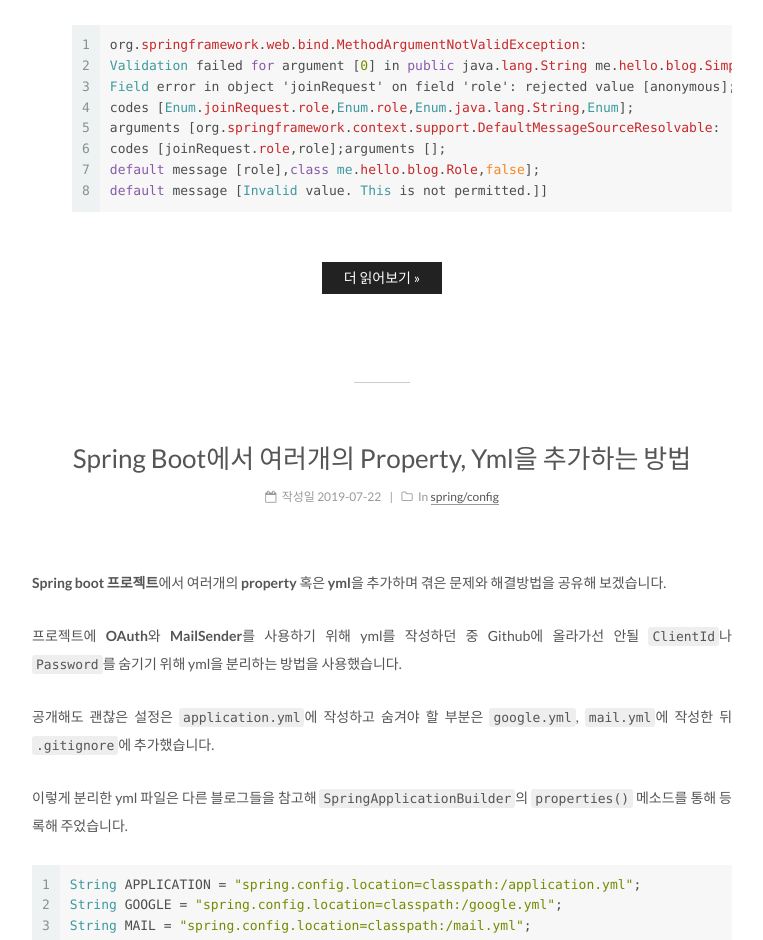
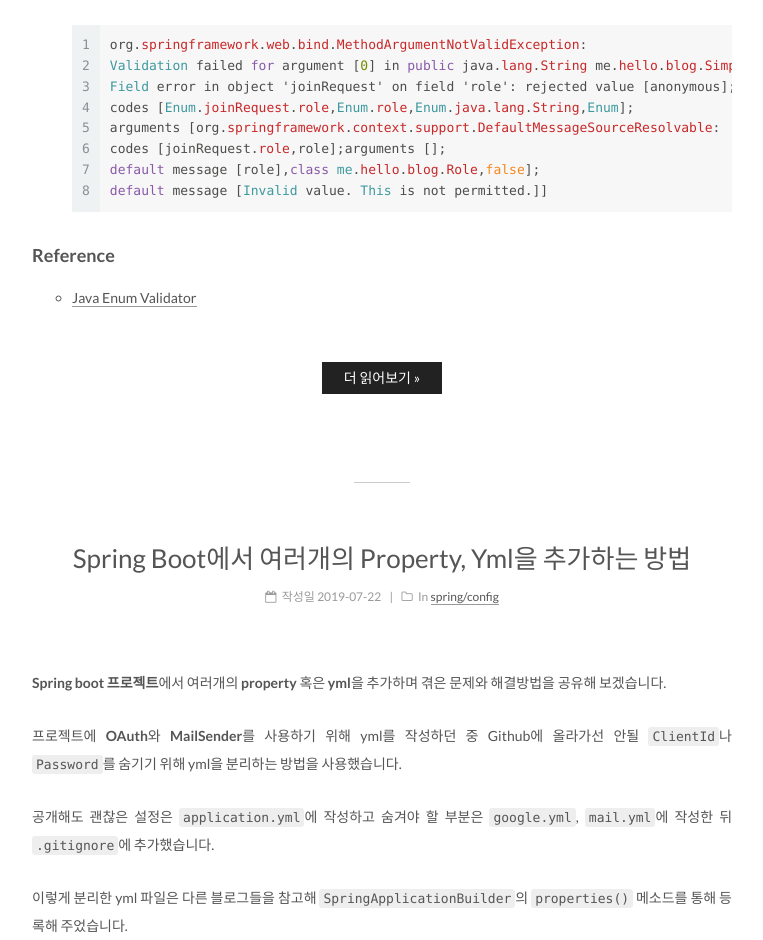
Before and after one commit to hellozin/hellozin.github.io, a Jekyll site: the page built from index.html, in a window 1280 px wide. Shown: the part 3235-4175 px from the top of the page, without its empty margins (258-1021 px from the left). Built offline with Jekyll 4.4.1, drawn with Linux system fonts in a browser that asks for light colours; the list of posts is cut into pages by our own code; some of the changed text lies outside the part shown.

Commit message:
Reference 추가

````diff
--- a/_posts/2019-07-23-enum-validator.md
+++ b/_posts/2019-07-23-enum-validator.md
@@ -144,3 +144,7 @@ Validation failed for argument [0] in public java.lang.String me.hello.blog.Simp
   default message [role],class me.hello.blog.Role,false];
   default message [Invalid value. This is not permitted.]]
 ```
+
+### Reference
+
+- [Java Enum Validator](https://funofprograming.wordpress.com/2016/09/29/java-enum-validator/)
````
Also changed, not shown: _posts/2019-07-22-multiple-property-import.md (+4 -0 lines).
